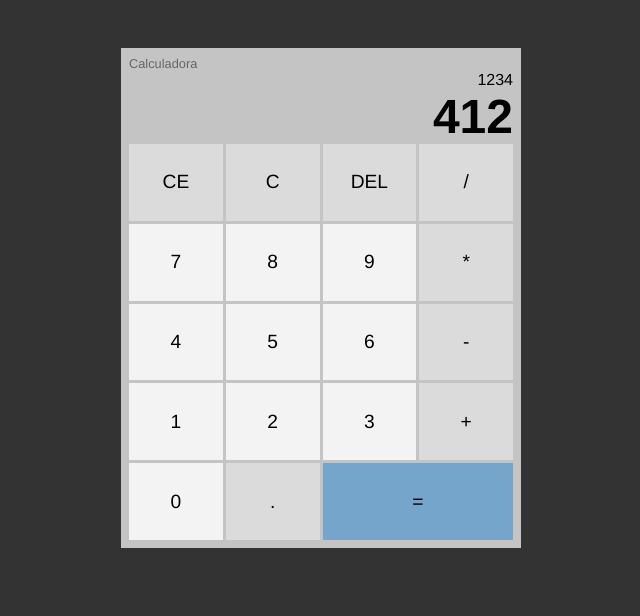
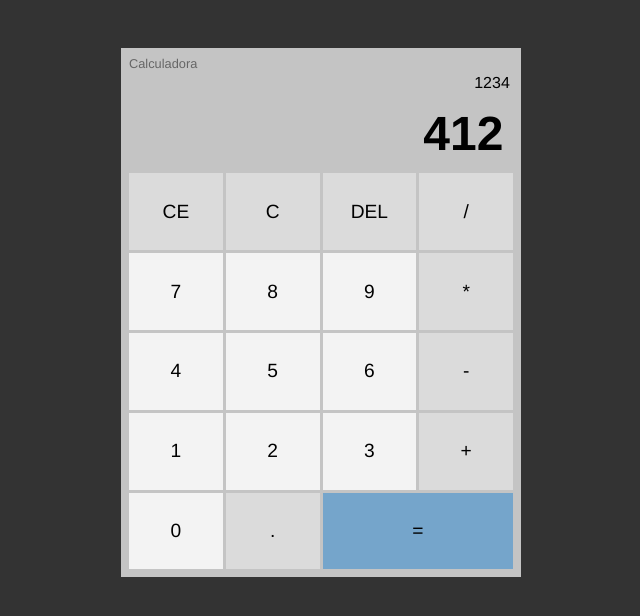
Before and after one commit to edilsonmorais/calculadora-windows, a plain HTML site: page index.html in a window 1280 px wide. Shown: the whole page, without its empty margins (319-959 px from the left). Drawn offline with Linux system fonts and the light colour scheme.

Commit message:
Corrigindo o seletor do id previous-operataions e current-operations

```diff
--- a/css/style.css
+++ b/css/style.css
@@ -32,8 +32,8 @@ body {
   text-align: right;
 }
 
-#previous-operation,
-#current-operation {
+#previous-operations,
+#current-operations {
   min-height: 1.6em;
   padding: 0.2em;
   overflow-wrap: break-word;
```
